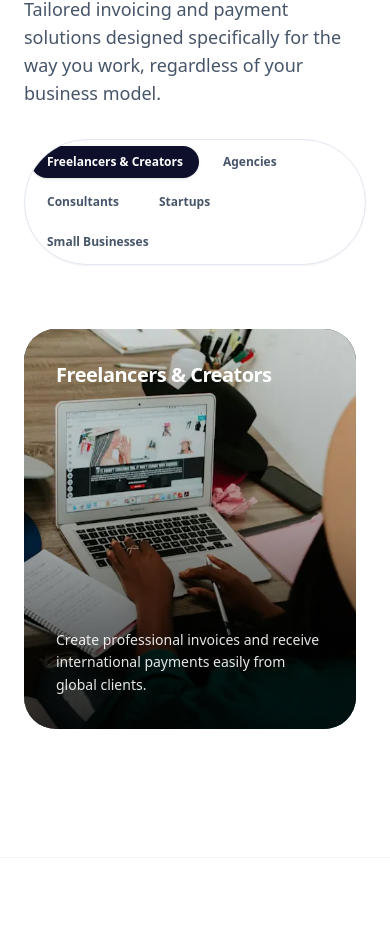
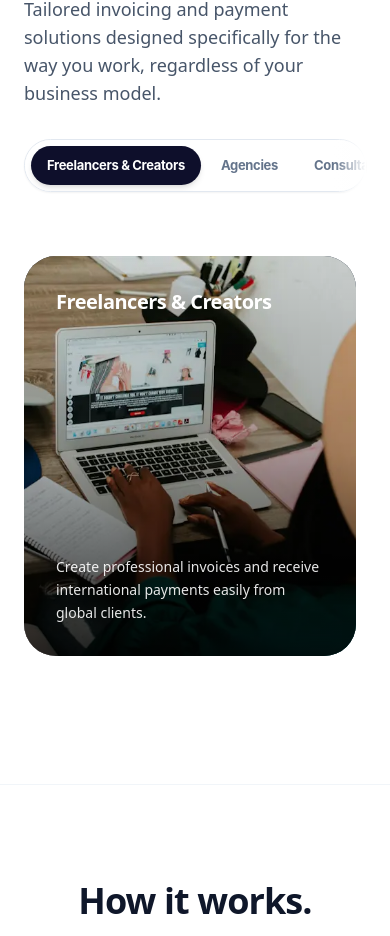
Before and after one commit to TemitopeGX/billio, a Next.js app: page / in a window 390 px wide. Shown: the part 5514-6450 px from the top of the page. Built offline with nearby package versions, Linux system fonts and the light colour scheme; no server answers.

Commit message:
feat: implement WhoItsFor section component with an interactive category carousel.

```diff
--- a/src/components/sections/WhoItsFor.tsx
+++ b/src/components/sections/WhoItsFor.tsx
@@ -59,11 +59,21 @@
 
     const scrollToCategory = (id: string) => {
         setActiveTab(id);
-        const element = document.getElementById(`card-${id.replace(/\s+/g, "-")}`);
-        if (element && scrollContainerRef.current) {
+        const cardElement = document.getElementById(`card-${id.replace(/\s+/g, "-")}`);
+        const tabElement = document.getElementById(`tab-btn-${id.replace(/\s+/g, "-")}`);
+        const tabBar = document.getElementById(`category-tab-bar`);
+
+        // Scroll the main card carousel
+        if (cardElement && scrollContainerRef.current) {
             const container = scrollContainerRef.current;
-            const scrollPos = element.offsetLeft - container.offsetLeft - (container.offsetWidth - element.offsetWidth) / 2;
+            const scrollPos = cardElement.offsetLeft - container.offsetLeft - (container.offsetWidth - cardElement.offsetWidth) / 2;
             container.scrollTo({ left: scrollPos, behavior: "smooth" });
+        }
+
+        // Scroll the tab bar itself to keep the active tab visible
+        if (tabElement && tabBar) {
+            const tabScrollPos = tabElement.offsetLeft - tabBar.offsetLeft - (tabBar.offsetWidth - tabElement.offsetWidth) / 2;
+            tabBar.scrollTo({ left: tabScrollPos, behavior: "smooth" });
         }
     };
 
@@ -83,19 +93,29 @@
                         </p>
                     </div>
 
-                    <div className="flex flex-wrap items-center gap-2 border border-slate-200 rounded-full p-1.5 shadow-sm bg-white overflow-x-auto max-w-full no-scrollbar">
+                    <div className="relative w-full lg:w-auto">
+                        {/* Gradient Fade Indicator for Mobile Scroll */}
+                        <div className="absolute right-0 top-0 bottom-0 w-8 bg-gradient-to-l from-white to-transparent z-10 pointer-events-none md:hidden"></div>
+
+                        <div
+                            id="category-tab-bar"
+                            className="flex flex-nowrap items-center gap-1 border border-slate-200 rounded-full p-1.5 shadow-sm bg-white overflow-x-auto max-w-full no-scrollbar pr-10 md:pr-1.5"
+                        >
                             {categories.map((cat) => (
                                 <button
                                     key={cat.id}
+                                    id={`tab-btn-${cat.id.replace(/\s+/g, "-")}`}
                                     onClick={() => scrollToCategory(cat.id)}
-                                className={`flex-shrink-0 px-4 py-2 rounded-full text-xs font-bold transition-colors whitespace-nowrap ${activeTab === cat.id
-                                    ? "bg-[#0e0f2b] text-white shadow"
-                                    : "bg-transparent text-slate-600 hover:text-slate-900 hover:bg-slate-50"
+                                    className={`flex-shrink-0 px-4 py-2.5 rounded-full text-[13px] font-bold tracking-tight transition-all whitespace-nowrap ${activeTab === cat.id
+                                        ? "bg-[#0e0f2b] text-white shadow-md"
+                                        : "bg-transparent text-slate-500 hover:text-slate-900 hover:bg-slate-50"
                                         }`}
+                                    style={{ fontFamily: '-apple-system, BlinkMacSystemFont, "SF Pro Display", "SF Pro Text", "Helvetica Neue", sans-serif' }}
                                 >
                                     {cat.id}
                                 </button>
                             ))}
+                        </div>
                     </div>
                 </div>
 
```
Lines whose indentation alone changed are shown as unchanged.
